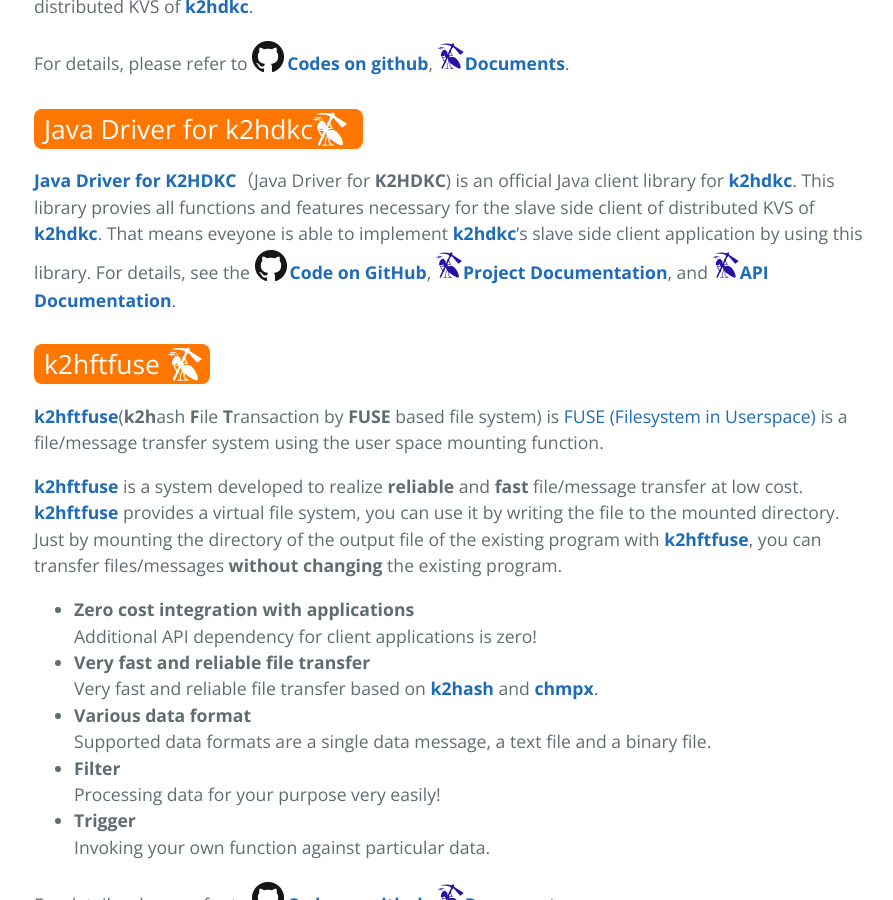
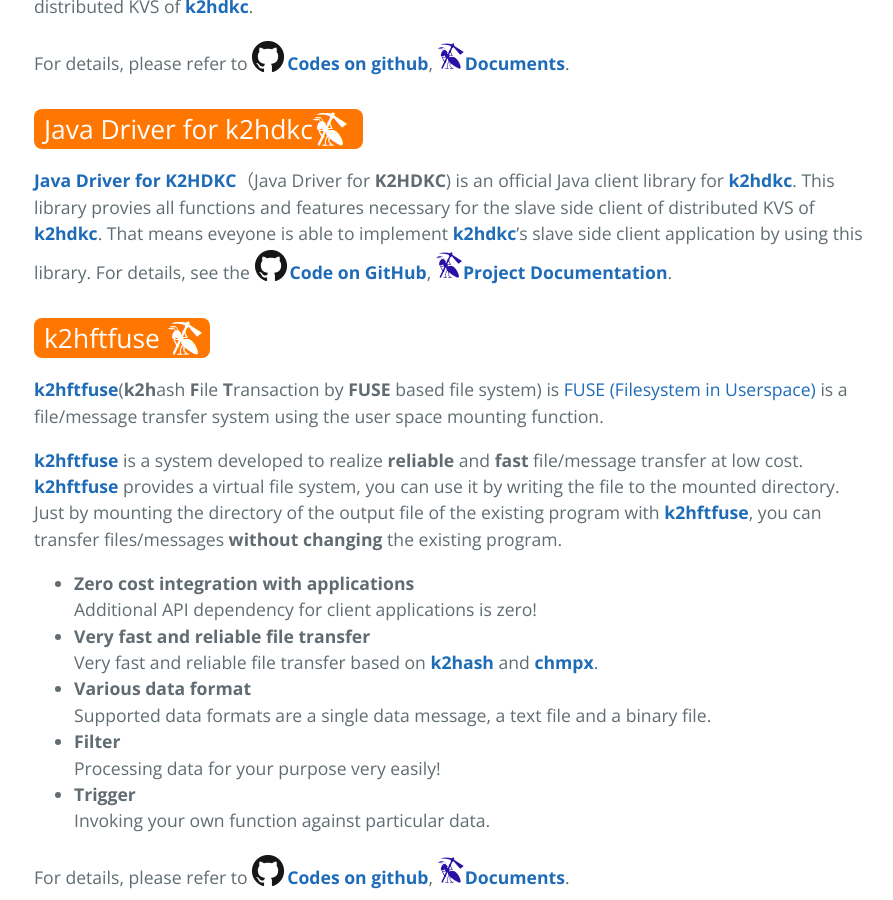
Before and after one commit to yahoojapan/AntPickax, a Jekyll site: the page built from index.md, in a window 1280 px wide and 900 px high, scrolled down 4159 px. Shown: the whole window, without its empty margins (190-1083 px from the left). Built offline with Jekyll 4.4.1, drawn with Linux system fonts in a browser that asks for light colours; comment, search, counter and statistics services are not loaded.

Commit message:
Removes links to the Java API document

```diff
--- a/index.md
+++ b/index.md
@@ -119,7 +119,7 @@ Using this library, [**k2hdkc**](https://k2hdkc.antpick.ax/)'s slave side client
 For details, please refer to {{ page.github_icon }}[**Codes on github**](https://github.com/yahoojapan/k2hdkc_nodejs), {{ page.antpickax_icon }}[**Documents**](https://nodejs.k2hdkc.antpick.ax/).
 
 ## {{ page.title_k2hdkc_java }}
-[**Java Driver for K2HDKC**](https://java.k2hdkc.antpick.ax/index.html)（Java Driver for **K2HDKC**) is an official Java client library for [**k2hdkc**](https://k2hdkc.antpick.ax/index.html). This library provies all functions and features necessary for the slave side client of distributed KVS of [**k2hdkc**](https://k2hdkc.antpick.ax/). That means eveyone is able to implement [**k2hdkc**](https://k2hdkc.antpick.ax/)'s slave side client application by using this library. For details, see the {{ page.github_icon }}[**Code on GitHub**](https://github.com/yahoojapan/k2hdkc_java), {{ page.antpickax_icon }}[**Project Documentation**](https://java.k2hdkc.antpick.ax/index.html), and {{ page.antpickax_icon }}[**API Documentation**](https://java.k2hdkc.antpick.ax/apidocs/index.html).
+[**Java Driver for K2HDKC**](https://java.k2hdkc.antpick.ax/index.html)（Java Driver for **K2HDKC**) is an official Java client library for [**k2hdkc**](https://k2hdkc.antpick.ax/index.html). This library provies all functions and features necessary for the slave side client of distributed KVS of [**k2hdkc**](https://k2hdkc.antpick.ax/). That means eveyone is able to implement [**k2hdkc**](https://k2hdkc.antpick.ax/)'s slave side client application by using this library. For details, see the {{ page.github_icon }}[**Code on GitHub**](https://github.com/yahoojapan/k2hdkc_java), {{ page.antpickax_icon }}[**Project Documentation**](https://java.k2hdkc.antpick.ax/index.html).
 
 ## {{ page.title_k2hftfuse }}
 [**k2hftfuse**](https://k2hftfuse.antpick.ax/)(**k2h**ash **F**ile **T**ransaction by **FUSE** based file system) is [FUSE (Filesystem in Userspace)](https://github.com/libfuse/libfuse) is a file/message transfer system using the user space mounting function.
```
Also changed, not shown: indexja.md (+1 -1 lines).
